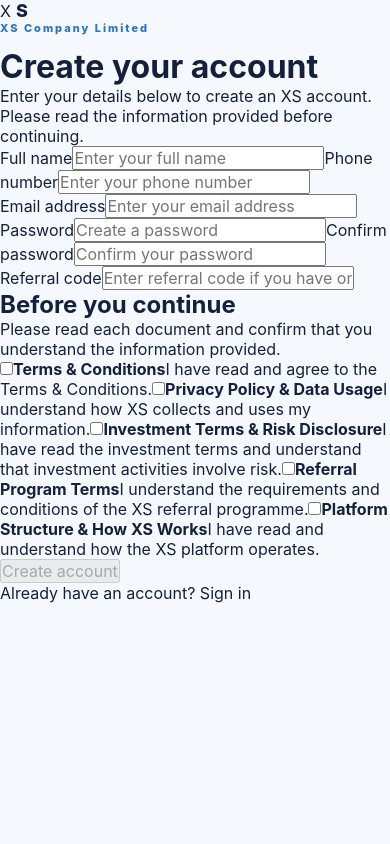
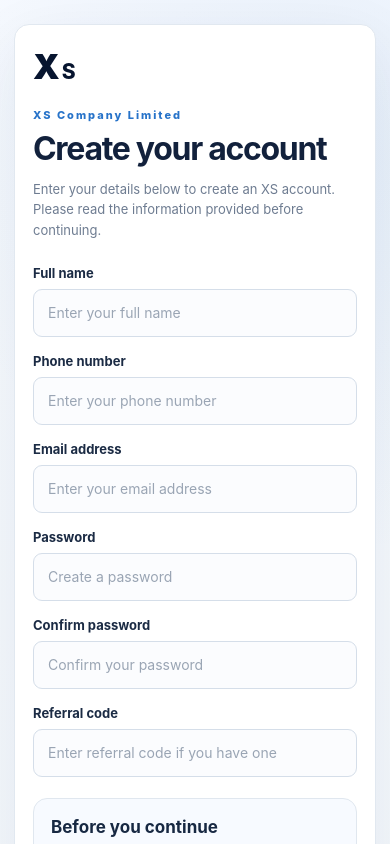
Before and after one commit to mys3kings/xs-financial-platform, a React (Vite) app: page /register in a window 390 px wide. Shown: the top 844 px of the page. Built offline with nearby package versions, Linux system fonts and the light colour scheme.

Commit message:
Enhance styles for authentication pages
Added styles for authentication pages, including layout and responsive design adjustments.

```diff
--- a/src/index.css
+++ b/src/index.css
@@ -36,9 +36,18 @@ button {
   cursor: pointer;
 }
 
+button:disabled {
+  cursor: not-allowed;
+}
+
 a {
   color: inherit;
   text-decoration: none;
+}
+
+img {
+  max-width: 100%;
+  display: block;
 }
 
 .xs-app {
@@ -687,7 +696,301 @@ a {
 }
 
 /* =========================
-   MOBILE
+   AUTHENTICATION PAGES
+========================= */
+
+.auth-page {
+  min-height: 100vh;
+  width: 100%;
+  display: flex;
+  justify-content: center;
+  align-items: flex-start;
+  padding: 70px 20px;
+  background:
+    radial-gradient(
+      circle at 85% 10%,
+      rgba(39, 115, 201, 0.08),
+      transparent 28%
+    ),
+    linear-gradient(180deg, #f7faff 0%, #f1f5fa 100%);
+  overflow-x: hidden;
+}
+
+.auth-card {
+  width: min(680px, 100%);
+  padding: 42px;
+  background: #ffffff;
+  border: 1px solid #e1e8f0;
+  border-radius: 20px;
+  box-shadow: 0 20px 65px rgba(18, 38, 67, 0.08);
+}
+
+.auth-brand {
+  width: fit-content;
+  display: inline-flex;
+  align-items: baseline;
+  color: #07152f;
+  margin-bottom: 30px;
+}
+
+.auth-brand .brand-x,
+.brand-x {
+  font-size: 39px;
+  line-height: 1;
+  font-weight: 900;
+  letter-spacing: -5px;
+}
+
+.auth-brand .brand-s,
+.brand-s {
+  font-size: 24px;
+  font-weight: 800;
+  margin-left: 7px;
+}
+
+.auth-heading {
+  margin-bottom: 30px;
+}
+
+.auth-heading .eyebrow {
+  margin-bottom: 10px;
+}
+
+.auth-heading h1 {
+  color: #12213c;
+  font-size: clamp(32px, 5vw, 46px);
+  line-height: 1.08;
+  letter-spacing: -1.8px;
+}
+
+.auth-heading p:last-child {
+  max-width: 600px;
+  margin-top: 12px;
+  color: #6e7c91;
+  font-size: 14px;
+  line-height: 1.7;
+}
+
+/* =========================
+   REGISTER FORM
+========================= */
+
+.register-form {
+  width: 100%;
+  display: flex;
+  flex-direction: column;
+  gap: 19px;
+}
+
+.register-form label {
+  width: 100%;
+  display: flex;
+  flex-direction: column;
+  gap: 8px;
+  color: #1b2b44;
+  font-size: 13px;
+  font-weight: 650;
+}
+
+.form-grid {
+  width: 100%;
+  display: grid;
+  grid-template-columns: 1fr 1fr;
+  gap: 16px;
+}
+
+.register-form input {
+  width: 100%;
+  min-width: 0;
+  height: 48px;
+  padding: 0 14px;
+  border: 1px solid #d5dee9;
+  border-radius: 9px;
+  outline: none;
+  background: #fbfcfe;
+  color: #14213d;
+  font-size: 14px;
+  font-weight: 400;
+  transition:
+    border-color 0.2s ease,
+    box-shadow 0.2s ease,
+    background 0.2s ease;
+}
+
+.register-form input::placeholder {
+  color: #9aa5b4;
+  opacity: 1;
+}
+
+.register-form input:hover {
+  border-color: #b9c7d8;
+}
+
+.register-form input:focus {
+  border-color: #347dc9;
+  background: #ffffff;
+  box-shadow: 0 0 0 3px rgba(52, 125, 201, 0.1);
+}
+
+/* =========================
+   CONSENT SECTION
+========================= */
+
+.consent-section {
+  width: 100%;
+  margin-top: 5px;
+  padding: 23px;
+  border: 1px solid #e0e7ef;
+  border-radius: 14px;
+  background: #f7faff;
+}
+
+.consent-heading {
+  margin-bottom: 17px;
+}
+
+.consent-heading h2 {
+  color: #172842;
+  font-size: 18px;
+  line-height: 1.3;
+}
+
+.consent-heading p {
+  margin-top: 7px;
+  color: #718096;
+  font-size: 12px;
+  line-height: 1.6;
+}
+
+.consent-list {
+  display: flex;
+  flex-direction: column;
+  gap: 11px;
+}
+
+.consent-item {
+  width: 100%;
+  display: flex !important;
+  flex-direction: row !important;
+  align-items: flex-start;
+  gap: 11px;
+  padding: 13px;
+  border: 1px solid #e0e7ef;
+  border-radius: 10px;
+  background: #ffffff;
+  cursor: pointer;
+}
+
+.consent-item:hover {
+  border-color: #c8d5e4;
+}
+
+.consent-item input[type="checkbox"] {
+  width: 18px;
+  height: 18px;
+  min-width: 18px;
+  margin: 2px 0 0;
+  padding: 0;
+  accent-color: #1769d1;
+  border-radius: 4px;
+  cursor: pointer;
+}
+
+.consent-copy {
+  min-width: 0;
+  display: flex;
+  flex-direction: column;
+  gap: 4px;
+  color: #69778b;
+  font-size: 12px;
+  line-height: 1.55;
+  font-weight: 400;
+}
+
+.consent-copy strong {
+  color: #172842;
+  font-size: 13px;
+  line-height: 1.35;
+  font-weight: 750;
+}
+
+.consent-copy span {
+  color: #718096;
+  font-weight: 400;
+}
+
+/* =========================
+   FORM FEEDBACK
+========================= */
+
+.form-error {
+  width: 100%;
+  padding: 12px 14px;
+  border: 1px solid #f0c8c8;
+  border-radius: 9px;
+  background: #fff5f5;
+  color: #b42318;
+  font-size: 13px;
+  line-height: 1.5;
+}
+
+.register-button {
+  width: 100%;
+  min-height: 50px;
+  margin-top: 2px;
+  border-radius: 9px;
+}
+
+.register-button:disabled {
+  opacity: 0.45;
+  background: #7d8b9d;
+  color: #ffffff;
+  transform: none;
+}
+
+.primary-button {
+  width: 100%;
+  min-height: 48px;
+  display: inline-flex;
+  align-items: center;
+  justify-content: center;
+  padding: 12px 18px;
+  border: 0;
+  border-radius: 9px;
+  background: #1769d1;
+  color: white;
+  font-size: 14px;
+  font-weight: 700;
+  text-align: center;
+  transition:
+    background 0.2s ease,
+    transform 0.2s ease;
+}
+
+.primary-button:hover {
+  background: #145dbb;
+  transform: translateY(-1px);
+}
+
+.auth-footer {
+  margin-top: 5px;
+  text-align: center;
+  color: #77859a;
+  font-size: 13px;
+  line-height: 1.6;
+}
+
+.auth-footer a {
+  color: #1769d1;
+  font-weight: 650;
+}
+
+.auth-footer a:hover {
+  text-decoration: underline;
+}
+
+/* =========================
+   MOBILE NAVIGATION
 ========================= */
 
 @media (max-width: 850px) {
@@ -698,8 +1001,8 @@ a {
   .desktop-nav {
     display: none;
     position: absolute;
-    left: 20px;
-    right: 20px;
+    left: 14px;
+    right: 14px;
     top: 76px;
     padding: 18px;
     border-radius: 12px;
@@ -753,6 +1056,10 @@ a {
     justify-content: flex-start;
   }
 }
+
+/* =========================
+   SMALL SCREENS
+========================= */
 
 @media (max-width: 560px) {
   .nav-inner {
@@ -825,4 +1132,119 @@ a {
     padding-left: 20px;
     padding-right: 20px;
   }
+
+  /* Registration mobile layout */
+  .auth-page {
+    padding: 24px 14px 40px;
+    align-items: flex-start;
   }
+
+  .auth-card {
+    width: 100%;
+    padding: 25px 18px 28px;
+    border-radius: 15px;
+  }
+
+  .auth-brand {
+    margin-bottom: 24px;
+  }
+
+  .auth-brand .brand-x,
+  .brand-x {
+    font-size: 34px;
+  }
+
+  .auth-brand .brand-s,
+  .brand-s {
+    font-size: 21px;
+  }
+
+  .auth-heading {
+    margin-bottom: 24px;
+  }
+
+  .auth-heading h1 {
+    font-size: 32px;
+    letter-spacing: -1.3px;
+  }
+
+  .auth-heading p:last-child {
+    font-size: 13px;
+    line-height: 1.6;
+  }
+
+  .register-form {
+    gap: 16px;
+  }
+
+  .form-grid {
+    grid-template-columns: 1fr;
+    gap: 16px;
+  }
+
+  .register-form label {
+    font-size: 13px;
+  }
+
+  .register-form input {
+    height: 48px;
+    font-size: 14px;
+  }
+
+  .consent-section {
+    padding: 17px;
+  }
+
+  .consent-heading h2 {
+    font-size: 17px;
+  }
+
+  .consent-heading p {
+    font-size: 12px;
+  }
+
+  .consent-list {
+    gap: 9px;
+  }
+
+  .consent-item {
+    padding: 11px;
+    gap: 9px;
+  }
+
+  .consent-copy strong {
+    font-size: 12.5px;
+  }
+
+  .consent-copy span {
+    font-size: 11.5px;
+  }
+}
+
+/* =========================
+   VERY SMALL PHONES
+========================= */
+
+@media (max-width: 380px) {
+  .auth-page {
+    padding-left: 10px;
+    padding-right: 10px;
+  }
+
+  .auth-card {
+    padding-left: 14px;
+    padding-right: 14px;
+  }
+
+  .auth-heading h1 {
+    font-size: 29px;
+  }
+
+  .consent-section {
+    padding: 13px;
+  }
+
+  .consent-item {
+    padding: 9px;
+  }
+}
```
